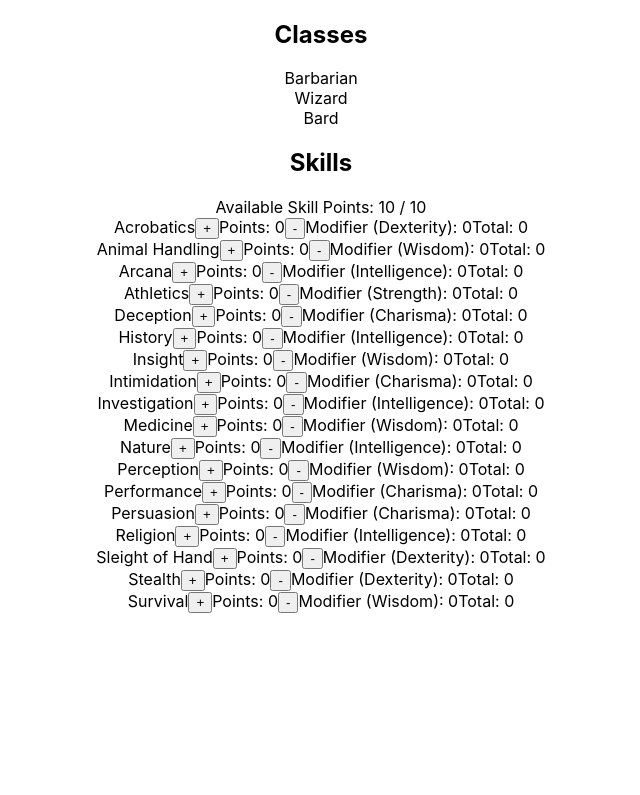
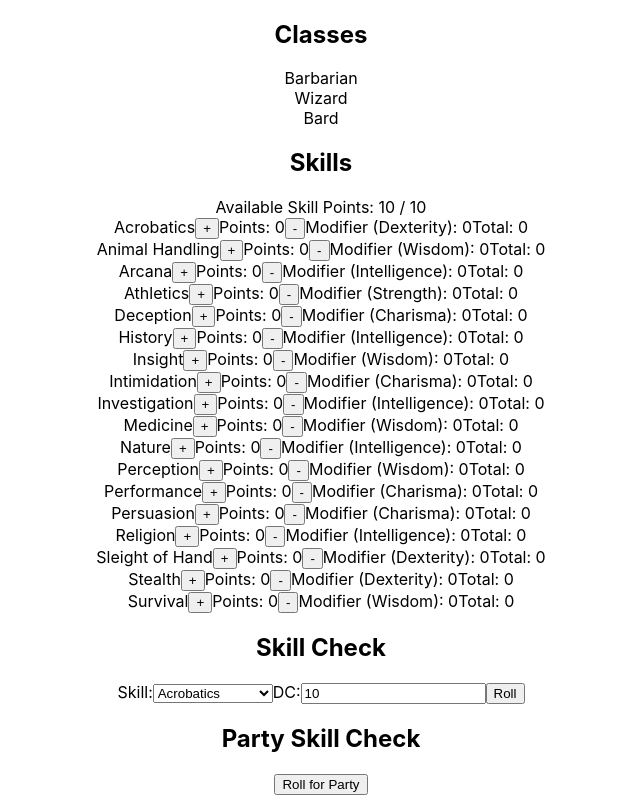
Before and after one commit to fropsyboy/recruiting-webapp-character, a React (Create React App) app: page / in a window 1280 px wide. Shown: the part 285-1080 px from the top of the page, without its empty margins (319-959 px from the left). Before the commit the page ends 898 px from the top, so only its background shows below. Built offline with nearby package versions, Linux system fonts and the light colour scheme.

Commit message:
Skill and party check feature

```diff
--- a/src/App.tsx
+++ b/src/App.tsx
@@ -17,64 +17,70 @@ function App() {
 
   const [attributes, setAttributes] = useState<Attributes>(initialAttributes);
   const maxAttributeTotal = 70;
+  const [selectedClass, setSelectedClass] = useState<string | null>(null);
+  const [skillPoints, setSkillPoints] = useState<{ [key: string]: number }>(
+    Object.fromEntries(SKILL_LIST.map(skill => [skill.name, 0]))
+  );
+  const [selectedSkill, setSelectedSkill] = useState<string>(SKILL_LIST[0].name);
+  const [dc, setDC] = useState<number>(10);
+  const [rollResult, setRollResult] = useState<number | null>(null);
+  const [skillCheckResult, setSkillCheckResult] = useState<string | null>(null);
+  const [partyCheckResult, setPartyCheckResult] = useState<string | null>(null);
 
-   // Calculate attribute modifier
   const calculateModifier = (value: number): number => Math.floor((value - 10) / 2);
-
-   // Calculate total of all attributes
   const totalAttributes = Object.values(attributes).reduce((acc, value) => acc + value, 0);
 
-   // Handle increment and decrement of attributes
   const updateAttribute = (key: keyof Attributes, increment: boolean) => {
     setAttributes(prevAttributes => {
       const newValue = increment ? prevAttributes[key] + 1 : prevAttributes[key] - 1;
-
-       // Ensure the new total does not exceed the maximum allowed
       if (totalAttributes + (increment ? 1 : -1) > maxAttributeTotal || newValue < 0) {
-        alert('Total attribute points cannot exceed 70.');
         return prevAttributes;
       }
-
       return { ...prevAttributes, [key]: newValue };
     });
   };
 
-     // State for selected class
-  const [selectedClass, setSelectedClass] = useState<string | null>(null);
-
-  // State for skill points
-  const [skillPoints, setSkillPoints] = useState<{ [key: string]: number }>(
-    Object.fromEntries(SKILL_LIST.map(skill => [skill.name, 0]))
-  );
-
-  // Check if character meets requirements for a class
   const qualifiesForClass = (className: string): boolean => {
     const requirements = CLASS_LIST[className];
     return ATTRIBUTE_LIST.every(attribute => attributes[attribute as keyof Attributes] >= requirements[attribute as keyof Attributes]);
   };
 
-  // Handle selecting a class
-  const handleClassSelection = (className: string) => {
-    setSelectedClass(className);
-  };
+  const handleClassSelection = (className: string) => setSelectedClass(className);
 
-  // Calculate available skill points based on Intelligence modifier
   const intelligenceModifier = calculateModifier(attributes.Intelligence);
   const maxSkillPoints = 10 + (4 * intelligenceModifier);
   const totalSkillPointsUsed = Object.values(skillPoints).reduce((acc, value) => acc + value, 0);
 
-  // Update skill points for a specific skill
   const updateSkillPoints = (skillName: string, increment: boolean) => {
     setSkillPoints(prevSkillPoints => {
       const currentPoints = prevSkillPoints[skillName];
       const newPoints = increment ? currentPoints + 1 : currentPoints - 1;
-
       if (newPoints < 0 || totalSkillPointsUsed + (increment ? 1 : -1) > maxSkillPoints) {
         return prevSkillPoints;
       }
-
       return { ...prevSkillPoints, [skillName]: newPoints };
     });
+  };
+
+  const performSkillCheck = () => {
+    const skill = SKILL_LIST.find(skill => skill.name === selectedSkill);
+    if (skill) {
+      const attributeModifier = calculateModifier(attributes[skill.attributeModifier as keyof Attributes]);
+      const skillTotal = skillPoints[selectedSkill] + attributeModifier;
+      const roll = Math.floor(Math.random() * 20) + 1;
+      setRollResult(roll);
+      setSkillCheckResult((roll + skillTotal) >= dc ? 'Success' : 'Failure');
+    }
+  };
+
+  const performPartySkillCheck = () => {
+    const skill = SKILL_LIST.find(skill => skill.name === selectedSkill);
+    if (skill) {
+      const attributeModifier = calculateModifier(attributes[skill.attributeModifier as keyof Attributes]);
+      const skillTotal = skillPoints[selectedSkill] + attributeModifier;
+      const roll = Math.floor(Math.random() * 20) + 1;
+      setPartyCheckResult((roll + skillTotal) >= dc ? `Success by highest skill character` : `Failure by highest skill character`);
+    }
   };
 
 
@@ -120,6 +126,7 @@ function App() {
           </div>
         )}
       </section>
+
       <section className="skills-section">
         <h2>Skills</h2>
         <div>Available Skill Points: {maxSkillPoints - totalSkillPointsUsed} / {maxSkillPoints}</div>
@@ -138,6 +145,39 @@ function App() {
           );
         })}
       </section>
+
+      <section className="skill-check-section">
+        <h2>Skill Check</h2>
+        <label>
+          Skill:
+          <select value={selectedSkill} onChange={(e) => setSelectedSkill(e.target.value)}>
+            {SKILL_LIST.map(skill => (
+              <option key={skill.name} value={skill.name}>{skill.name}</option>
+            ))}
+          </select>
+        </label>
+        <label>
+          DC:
+          <input type="number" value={dc} onChange={(e) => setDC(Number(e.target.value))} />
+        </label>
+        <button onClick={performSkillCheck}>Roll</button>
+        {rollResult !== null && (
+          <div>
+            <p>Roll: {rollResult}</p>
+            <p>Result: {skillCheckResult}</p>
+          </div>
+        )}
+      </section>
+
+      <section className="party-skill-check-section">
+        <h2>Party Skill Check</h2>
+        <button onClick={performPartySkillCheck}>Roll for Party</button>
+        {partyCheckResult && (
+          <div>
+            <p>Party Check Result: {partyCheckResult}</p>
+          </div>
+        )}
+      </section>
     </div>
   );
 }
```
Lines whose indentation alone changed are shown as unchanged.
